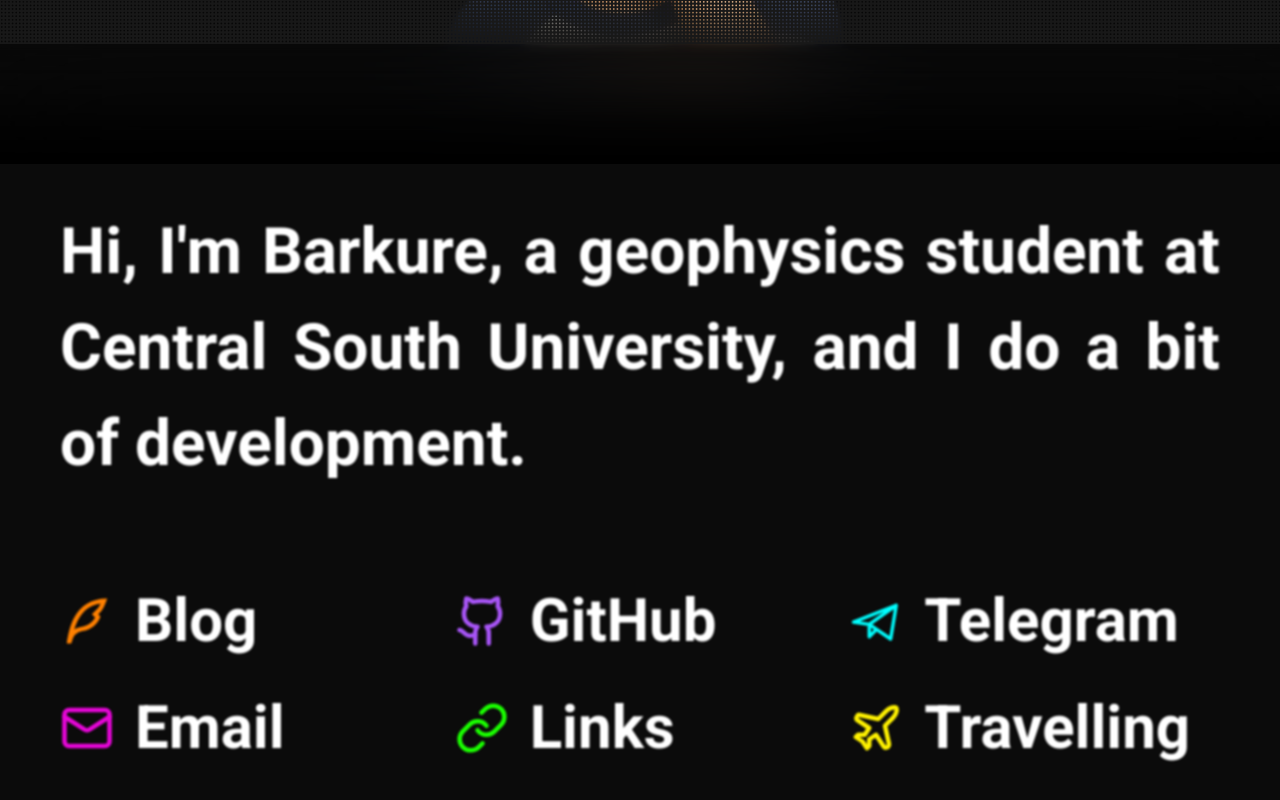
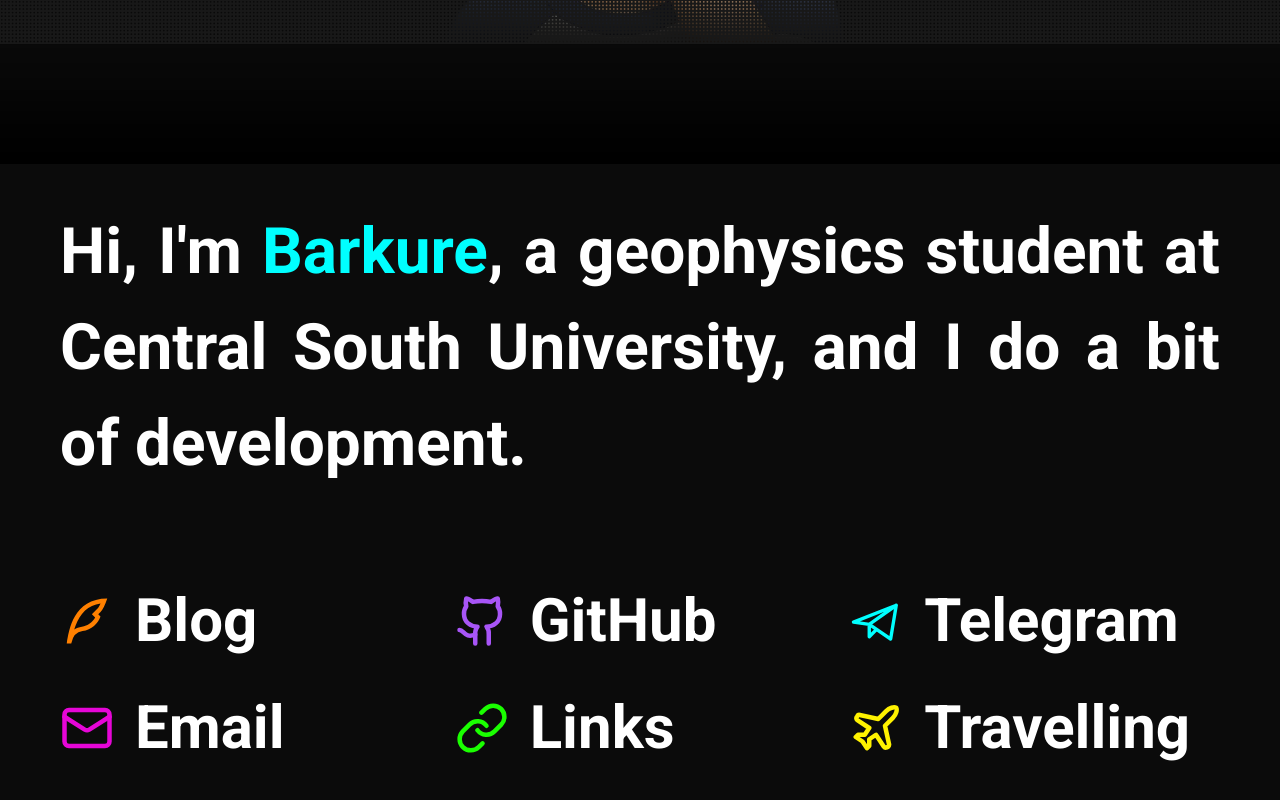
Before and after one commit to barkure/barku_re, a SvelteKit app: page / in a window 1280 px wide. Shown: the part 756-1556 px from the top of the page. Built offline with nearby package versions, Linux system fonts and the light colour scheme.

Commit message:
tune homepage scroll presentation

```diff
--- a/src/routes/+page.svelte
+++ b/src/routes/+page.svelte
@@ -55,7 +55,10 @@
 
 	<main class="content-shell" class:is-pinned={isContentPinned} bind:this={contentShell}>
 		<section class="description-block" lang="en">
-			<p>Hi, I'm Barkure, {heroIntroBody}</p>
+			<p>
+				Hi, I'm <span class="hero-intro-name" style="color: var(--hero-title-color);">Barkure</span>,
+				{heroIntroBody}
+			</p>
 		</section>
 
 		<section class="tag-block">
--- a/src/routes/layout.css
+++ b/src/routes/layout.css
@@ -21,11 +21,10 @@
 :root {
   --color-text: rgb(255, 255, 255);
   --color-bg-darken: #0b0b0b;
-  --blur-filter: blur(0.08rem);
   --margin-side: 3.75rem;
   --dot-mask-size: clamp(14px, 1.35vw, 24px);
   --viewport-height: 100svh;
-  --content-mask-offset: clamp(11.25rem, 14vw, 16rem);
+  --content-mask-offset: clamp(13rem, 16vw, 18rem);
   --content-mask-before: linear-gradient(
     to bottom,
     rgba(0, 0, 0, 0) 0%,
@@ -91,7 +90,6 @@
   height: 100vh;
   height: var(--viewport-height);
   flex-direction: column;
-  filter: var(--blur-filter);
 }
 
 .hero-copy {
@@ -163,24 +161,14 @@
 }
 
 .content-shell::before {
-  -webkit-backdrop-filter: blur(0.5rem);
-  backdrop-filter: blur(0.5rem);
   -webkit-mask-image: var(--content-mask-before);
   mask-image: var(--content-mask-before);
 }
 
 .content-shell::after {
   background-image: linear-gradient(to bottom, rgba(0, 0, 0, 0) 0%, #000 100%);
-  -webkit-backdrop-filter: blur(4rem);
-  backdrop-filter: blur(4rem);
   -webkit-mask-image: var(--content-mask-after);
   mask-image: var(--content-mask-after);
-}
-
-.description-block,
-.tag-block,
-.site-footer {
-  filter: var(--blur-filter);
 }
 
 .description-block {
@@ -275,7 +263,6 @@
 
 @media (max-width: 767px) {
   :root {
-    --blur-filter: blur(0.04rem);
     --margin-side: 1rem;
     --dot-mask-size: 12px;
     --content-mask-offset: 5.5rem;
```
